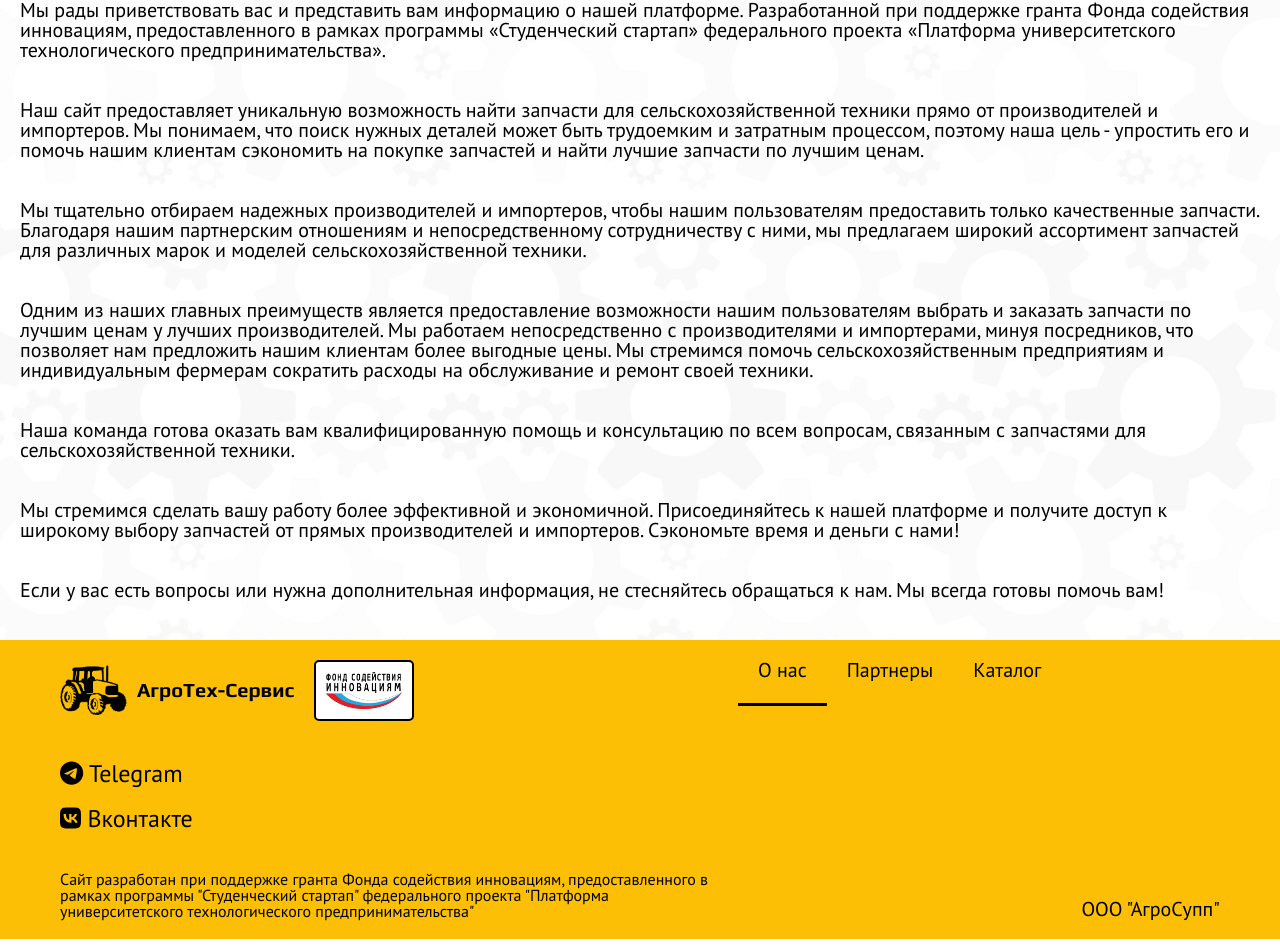
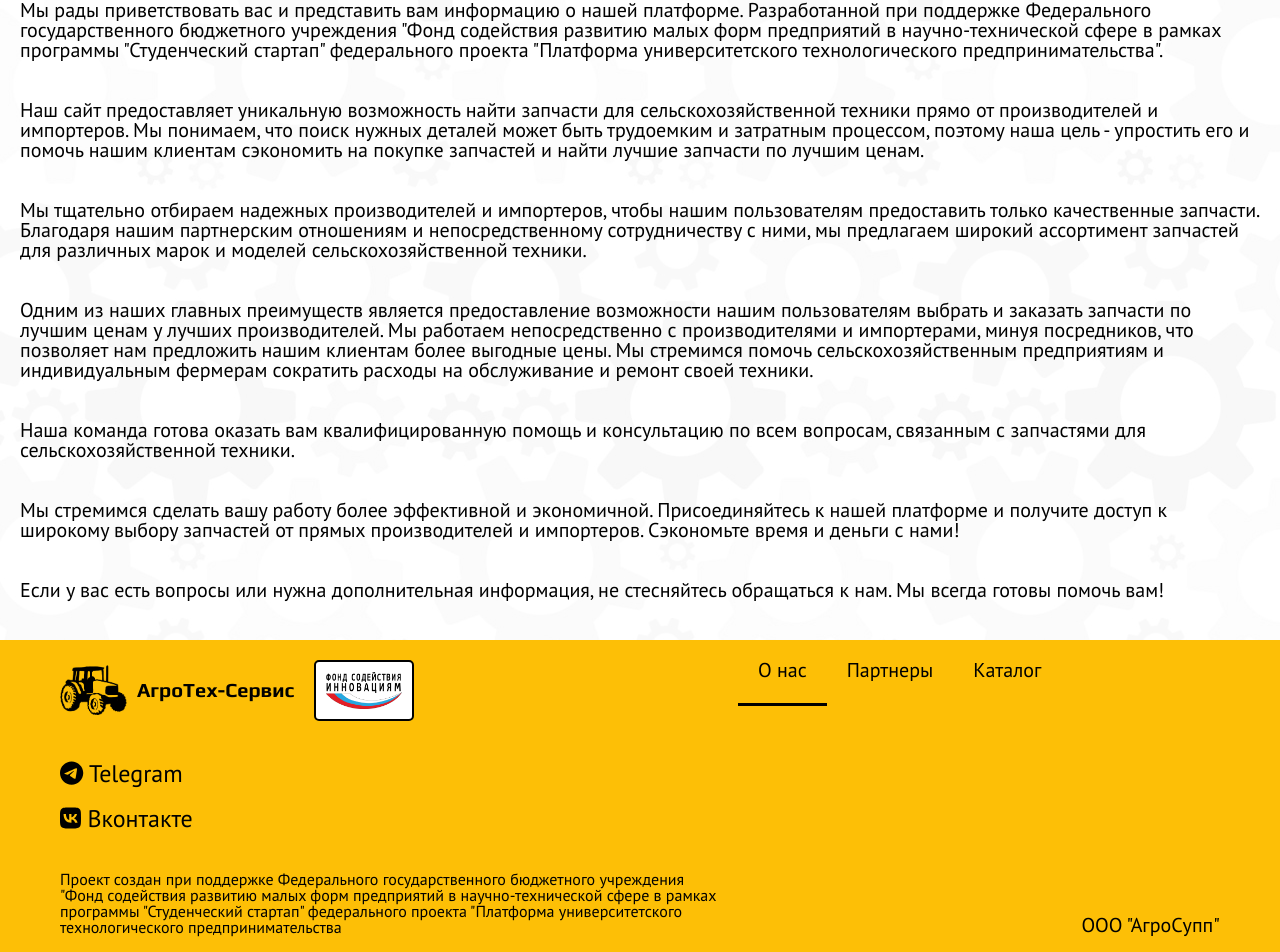
Before and after one commit to NOGAVADU/agrotech-client, a React (Vite) app: page / in a window 1280 px wide. Shown: the part 194-1146 px from the top of the page. Built offline with nearby package versions, Linux system fonts and the light colour scheme.

Commit message:
refactor: изменил текст для соответсвия требования

```diff
--- a/src/components/Footer/Footer.jsx
+++ b/src/components/Footer/Footer.jsx
@@ -39,13 +39,15 @@ const Footer = () => {
                     </ul>
                 </div>
                 <div className={cl.footer__social}>
-                    <a className={cl.social__link} href={'https://t.me/+sorjM93RbaMyMGIy'} target="_blank"><FontAwesomeIcon icon={faTelegram}/> Telegram</a>
-                    <a className={cl.social__link} href={'https://vk.com/club225107863'}  target="_blank"><FontAwesomeIcon icon={faVk}/> Вконтакте</a>
+                    <a className={cl.social__link} href={'https://t.me/+sorjM93RbaMyMGIy'}
+                       target="_blank"><FontAwesomeIcon icon={faTelegram}/> Telegram</a>
+                    <a className={cl.social__link} href={'https://vk.com/club225107863'}
+                       target="_blank"><FontAwesomeIcon icon={faVk}/> Вконтакте</a>
                 </div>
                 <div className={cl.footer__info}>
-                    Сайт разработан при поддержке гранта Фонда содействия инновациям, предоставленного в рамках
-                    программы "Студенческий стартап" федерального проекта "Платформа университетского технологического
-                    предпринимательства"
+                    Проект создан при поддержке Федерального государственного бюджетного учреждения "Фонд содействия
+                    развитию малых форм предприятий в научно-технической сфере в рамках программы "Студенческий стартап"
+                    федерального проекта "Платформа университетского технологического предпринимательства
                 </div>
                 <div className={cl.footer__name}>
                     ООО "АгроСупп"
--- a/src/pages/AboutUs.jsx
+++ b/src/pages/AboutUs.jsx
@@ -11,10 +11,10 @@ const AboutUs = () => {
                 <TextSection>
                     <Title>Добро пожаловать на веб-сайт "АгроТехСервис"!</Title>
                     <Paragraph>Мы рады приветствовать вас и представить вам информацию о нашей платформе. Разработанной
-                        при поддержке гранта Фонда содействия инновациям, предоставленного в рамках программы
-                        «Студенческий
-                        стартап» федерального проекта «Платформа университетского технологического
-                        предпринимательства».</Paragraph>
+                        при поддержке Федерального государственного бюджетного учреждения "Фонд содействия развитию
+                        малых форм предприятий в научно-технической сфере в рамках программы "Студенческий стартап"
+                        федерального проекта "Платформа университетского технологического
+                        предпринимательства".</Paragraph>
                 </TextSection>
                 <TextSection>
                     <Paragraph>Наш сайт предоставляет уникальную возможность найти запчасти для сельскохозяйственной
```
